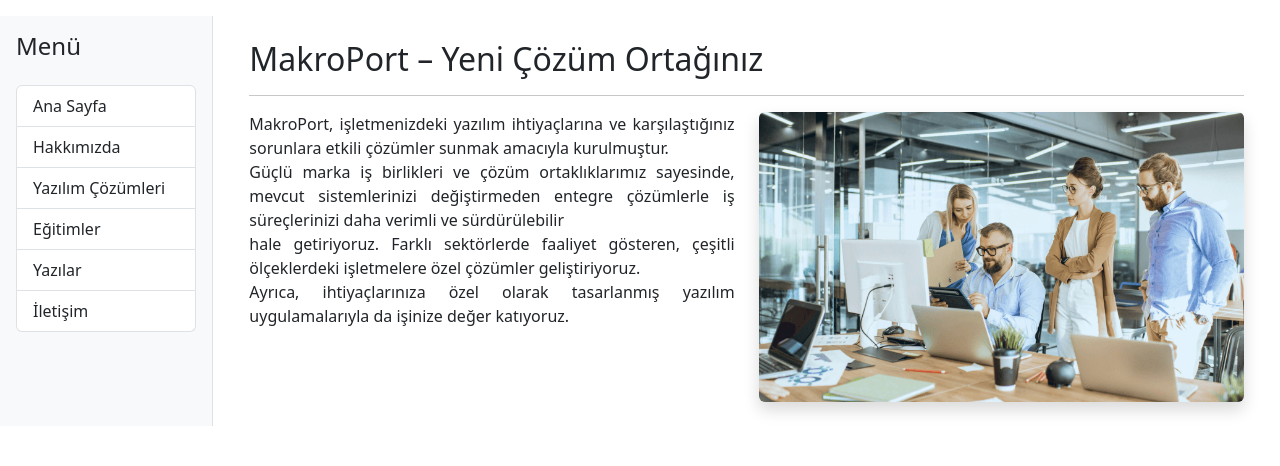
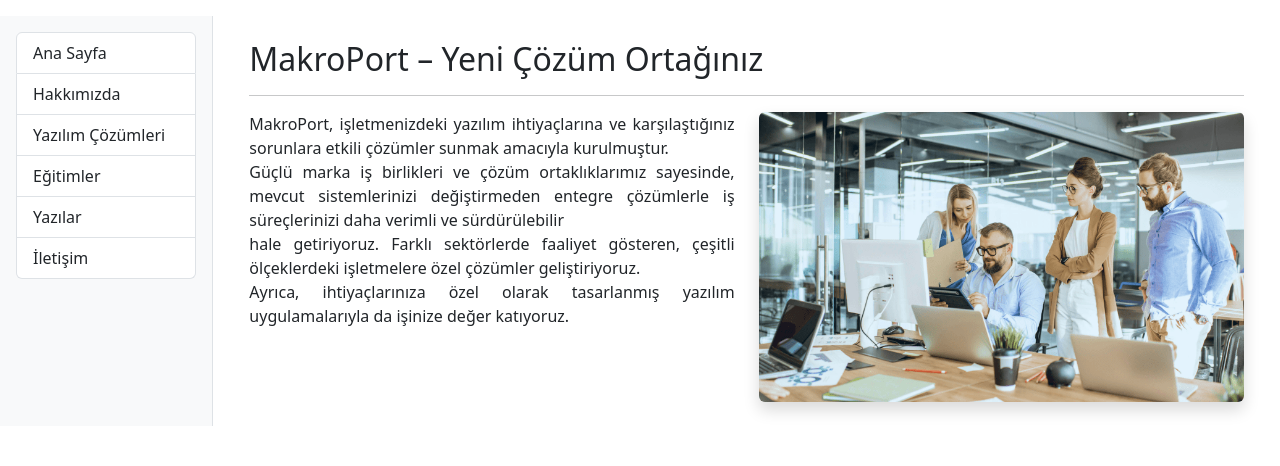
Before and after one commit to ckaraduman/makroport, a PHP site: page /route.php in a window 1280 px wide. Shown: the part 70-536 px from the top of the page. Run offline with PHP 8.4, Linux system fonts and the light colour scheme.

Commit message:
Menu-Correction-3

```diff
--- a/includes/sidebar.php
+++ b/includes/sidebar.php
@@ -1,5 +1,5 @@
 <div>
-    <h4 class="mb-4">Menü</h4>
+    <!-- <h4 class="mb-4">Menü</h4> -->
     <div class="list-group">
         <a href="/" class="list-group-item list-group-item-action">Ana Sayfa</a>
         <a href="/about" class="list-group-item list-group-item-action">Hakkımızda</a>
```
